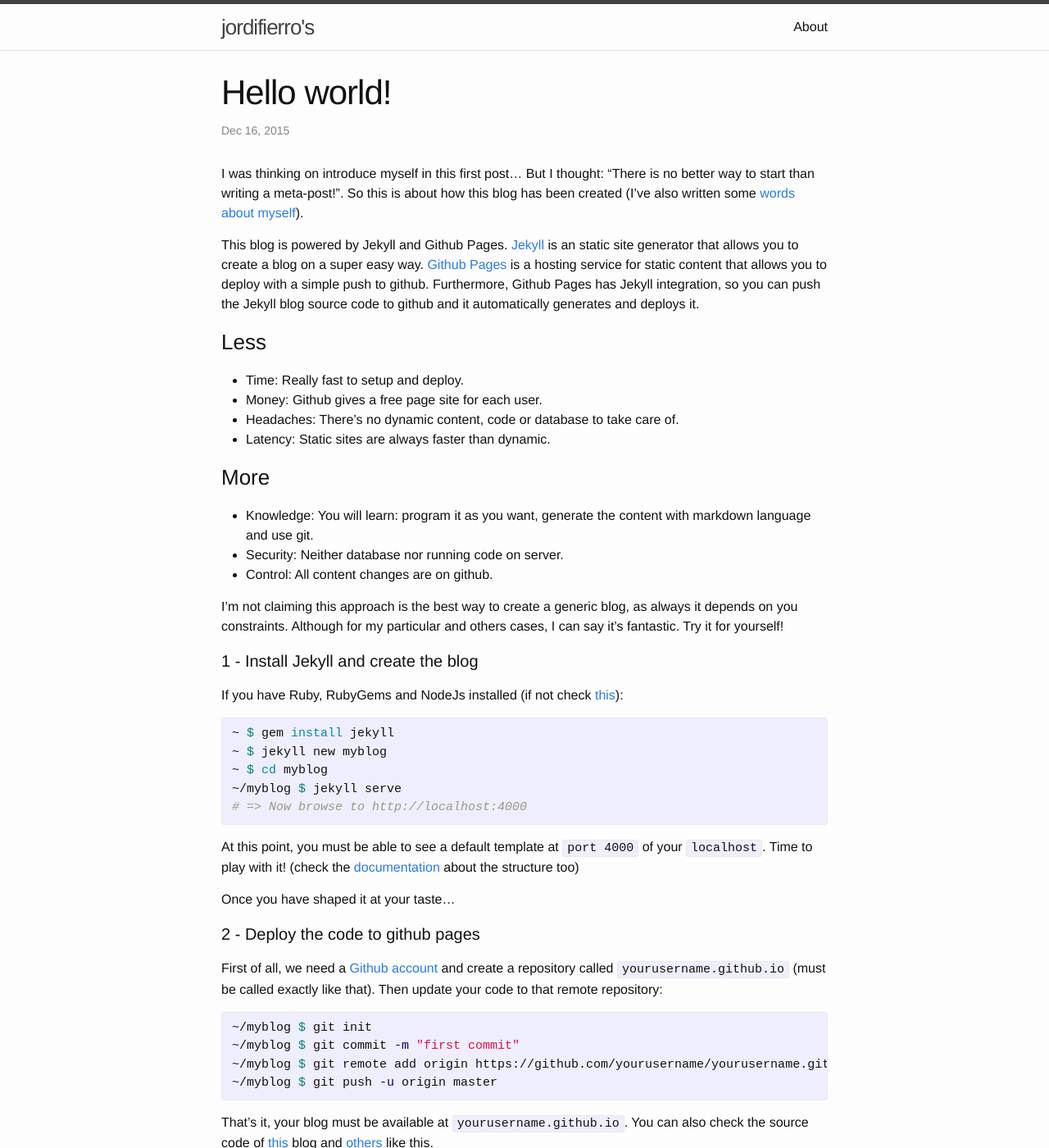
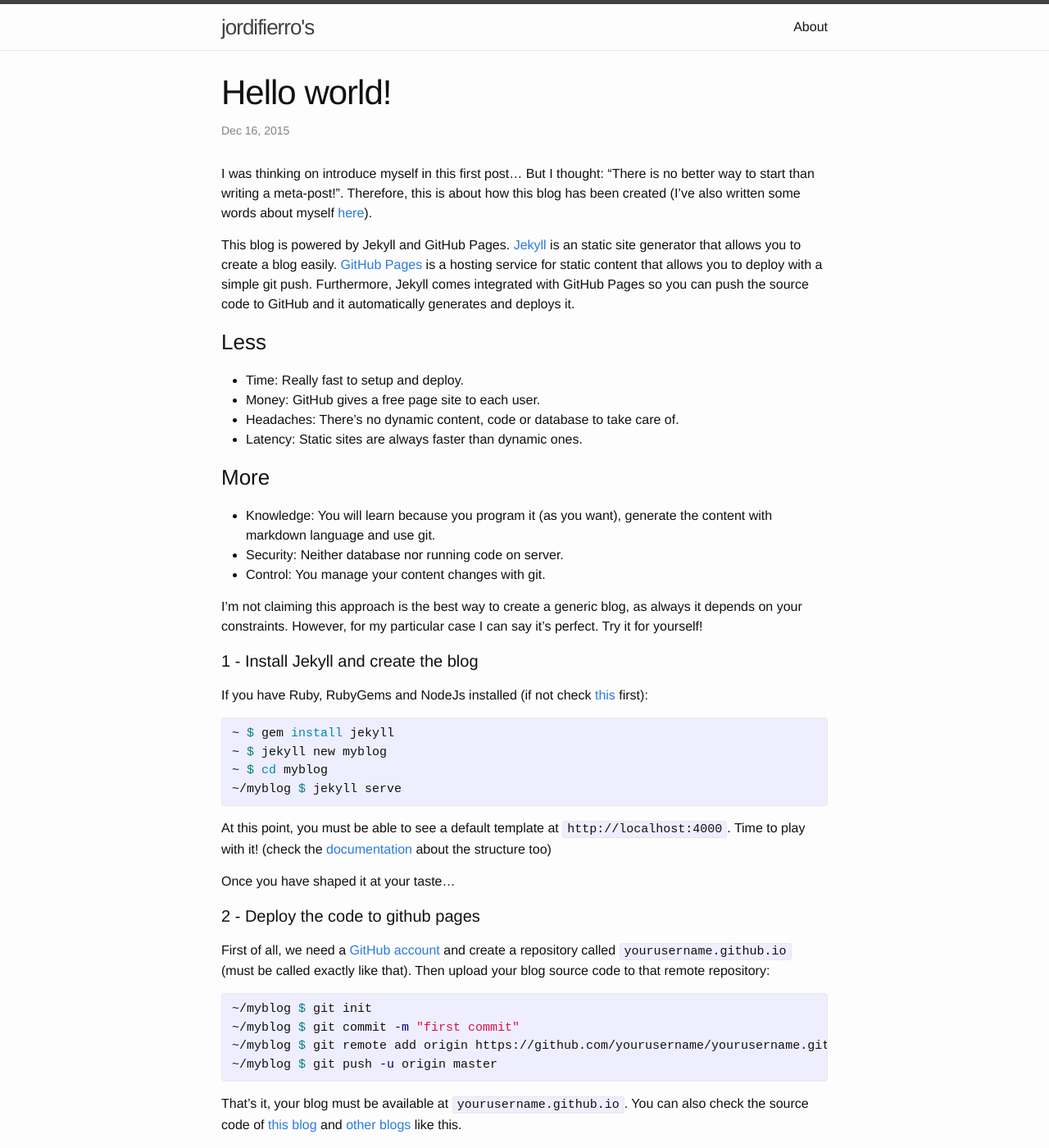
Before and after one commit to jordifierro/jordifierro.github.io, a Jekyll site: the page built from _posts/2015-12-16-hello-world.markdown, in a window 1280 px wide and 1400 px high. Shown: the whole window at 82% size. Built offline with Jekyll 4.4.1, drawn with Linux system fonts in a browser that asks for light colours; some of the changed text lies outside the part shown.

Commit message:
Correct some post errors

```diff
--- a/_posts/2015-12-16-hello-world.markdown
+++ b/_posts/2015-12-16-hello-world.markdown
@@ -5,43 +5,42 @@ date:   2015-12-16 14:44:41 +0100
 categories: jekyll update
 ---
 
-I was thinking on introduce myself in this first post... But I thought: "There is no better way to start than writing a meta-post!". So this is about how this blog has been created (I've also written some [words about myself]({{site.url}}/about)).
+I was thinking on introduce myself in this first post... But I thought: "There is no better way to start than writing a meta-post!". Therefore, this is about how this blog has been created (I've also written some words about myself [here]({{site.url}}/about)).
 
-This blog is powered by Jekyll and Github Pages. [Jekyll](http://jekyllrb.com) is an static site generator that allows you to create a  blog on a super easy way. [Github Pages](https://pages.github.com) is a hosting service for static content that allows you to deploy with a simple push to github. Furthermore, Github Pages has Jekyll integration, so you can push the Jekyll blog source code to github and it automatically generates and deploys it.
+This blog is powered by Jekyll and GitHub Pages. [Jekyll](http://jekyllrb.com) is an static site generator that allows you to create a blog easily. [GitHub Pages](https://pages.github.com) is a hosting service for static content that allows you to deploy with a simple git push. Furthermore, Jekyll comes integrated with GitHub Pages so you can push the source code to GitHub and it automatically generates and deploys it.
 
 ### Less
 
 * Time: Really fast to setup and deploy.
-* Money: Github gives a free page site for each user.
+* Money: GitHub gives a free page site to each user.
 * Headaches: There's no dynamic content, code or database to take care of.
-* Latency: Static sites are always faster than dynamic.
+* Latency: Static sites are always faster than dynamic ones.
 
 ### More
 
-* Knowledge: You will learn: program it as you want,  generate the content with markdown language and use git.
+* Knowledge: You will learn because you program it (as you want), generate the content with markdown language and use git.
 * Security: Neither database nor running code on server.
-* Control: All content changes are on github.
+* Control: You manage your content changes with git.
 
-I'm not claiming this approach is the best way to create a generic blog, as always it depends on you constraints. Although for my particular and others cases, I can say it's fantastic. Try it for yourself!
+I'm not claiming this approach is the best way to create a generic blog, as always it depends on your constraints. However, for my particular case I can say it's perfect. Try it for yourself!
 
 #### 1 - Install Jekyll and create the blog
-If you have Ruby, RubyGems and NodeJs installed (if not check [this](http://jekyllrb.com/docs/installation/)):
+If you have Ruby, RubyGems and NodeJs installed (if not check [this](http://jekyllrb.com/docs/installation/) first):
 
 {% highlight bash %}
 ~ $ gem install jekyll
 ~ $ jekyll new myblog
 ~ $ cd myblog
 ~/myblog $ jekyll serve
-# => Now browse to http://localhost:4000
 {% endhighlight %}
 
-At this point, you must be able to see a default template at `port 4000` of your `localhost`. Time to play with it! (check the [documentation](http://jekyllrb.com/docs/structure/) about the structure too)
+At this point, you must be able to see a default template at `http://localhost:4000`. Time to play with it! (check the [documentation](http://jekyllrb.com/docs/structure/) about the structure too)
 
 Once you have shaped it at your taste...
 
 #### 2 - Deploy the code to github pages
 
-First of all, we need a [Github account](https://github.com/) and create a repository called `yourusername.github.io` (must be called exactly like that). Then update your code to that remote repository:
+First of all, we need a [GitHub account](https://github.com/) and create a repository called `yourusername.github.io` (must be called exactly like that). Then upload your blog source code to that remote repository:
 
 {% highlight bash %}
 ~/myblog $ git init
@@ -51,6 +50,6 @@ First of all, we need a [Github account](https://github.com/) and create a repos
 {% endhighlight %}
 
 That's it, your blog must be available at `yourusername.github.io`.
-You can also check the source code of [this](https://github.com/jordifierro/jordifierro.github.io) blog and [others](https://github.com/jekyll/jekyll/wiki/Sites) like this.
+You can also check the source code of [this  blog](https://github.com/jordifierro/jordifierro.github.io) and [other blogs](https://github.com/jekyll/jekyll/wiki/Sites) like this.
 
-Thanks for reading and enjoy!
+Thanks for reading!
```
